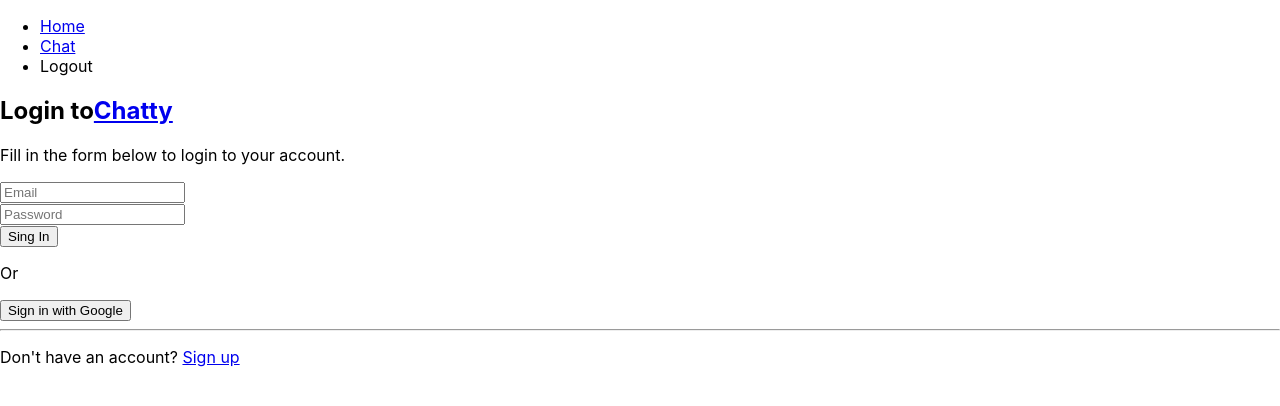
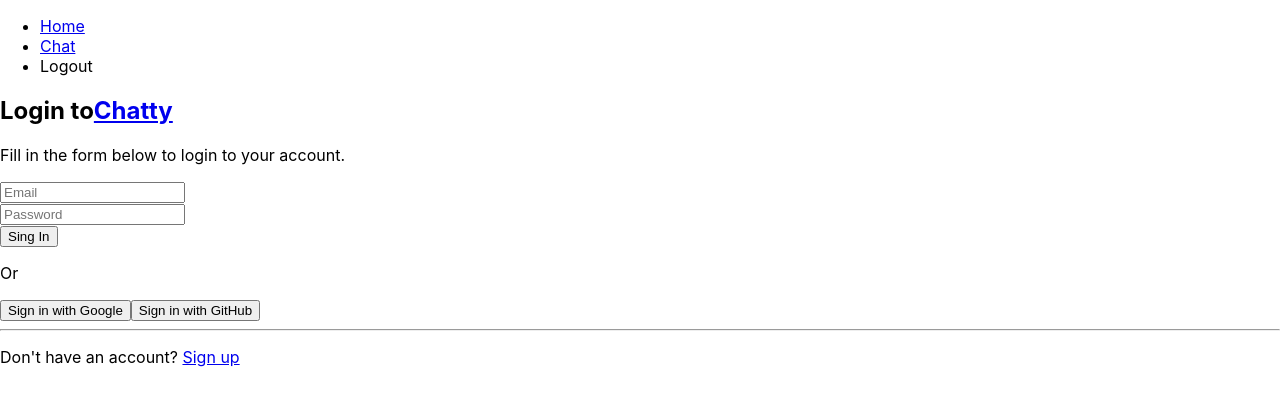
Before and after one commit to hahs-92/chatty-app, a React (Create React App) app: page /login in a window 1280 px wide. Shown: the top 406 px of the page. Built offline with nearby package versions, Linux system fonts and the light colour scheme; no server answers.

Commit message:
added: login with github implemementation

```diff
--- a/src/helpers/auth.js
+++ b/src/helpers/auth.js
@@ -3,11 +3,13 @@
     signInWithEmailAndPassword,
     signInWithPopup,
     GoogleAuthProvider,
+    GithubAuthProvider,
     signOut
 } from 'firebase/auth'
 import { auth } from '../services/firebase'
 
 export const provider = new GoogleAuthProvider()
+const gitHubProvider = new GithubAuthProvider()
 
 export const signup = async(email, password) => {
    return await createUserWithEmailAndPassword(auth, email, password)
@@ -22,6 +24,10 @@
     return await signInWithPopup(auth, provider)
 }
 
+export const signInWithGitHub = async() => {
+    return await signInWithPopup(auth, gitHubProvider)
+}
+
 
 export const logout = async() => {
     return await signOut(auth)
--- a/src/pages/Login.js
+++ b/src/pages/Login.js
@@ -1,8 +1,8 @@
 import { useState, useEffect } from 'react'
 import { Link, useNavigate } from 'react-router-dom'
-import { GoogleAuthProvider } from  'firebase/auth'
+import { GoogleAuthProvider, GithubAuthProvider } from  'firebase/auth'
 //helpers
-import { signin, signInWithGoogle } from '../helpers/auth'
+import { signin, signInWithGoogle, signInWithGitHub } from '../helpers/auth'
 
 export const Login = ({isAuth, setIsAuth}) => {
   const [ email, setEmail ] = useState("")
@@ -41,6 +41,21 @@
           // const email = error.email;
           // // The AuthCredential type that was used.
           // const credential = GoogleAuthProvider.credentialFromError(error);
+          setError(error.message)
+    }
+  }
+
+  const gitHubSignIn = async() => {
+    try {
+      const result = await signInWithGitHub()
+      const credential = GithubAuthProvider.credentialFromResult(result)
+      //const token = credential.accessToken
+      console.log(result.user)
+
+      //lo redirigido maunalmete
+      setIsAuth(true)
+
+    } catch (error) {
           setError(error.message)
     }
   }
@@ -86,6 +101,9 @@
           <button onClick={googleSignIn} type="button">
             Sign in with Google
           </button>
+          <button onClick={gitHubSignIn} type="button">
+            Sign in with GitHub
+          </button>
         </div>
 
         <hr />
--- a/src/pages/Signup.js
+++ b/src/pages/Signup.js
@@ -1,13 +1,14 @@
 import { useState } from 'react'
-import { Link } from 'react-router-dom'
+import { Link, useNavigate } from 'react-router-dom'
 //helpers
 import { signup } from '../helpers/auth'
 
-export const Signup = ({setIsAuth}) => {
+export const Signup = ({isAuth, setIsAuth}) => {
   const [ email, setEmail ] = useState("")
   const [ password, setPassword ] = useState("")
   const [ error, setError ] = useState(null)
 
+  const navigate = useNavigate()
 
   const handleOnSubmit = async(e) => {
     e.preventDefault()
@@ -16,6 +17,9 @@
     try {
       const userCredential = await signup(email,password)
       console.log(userCredential.user)
+      //
+      setIsAuth(true)
+      navigate("/")
     } catch (error) {
       setError(error.message)
     }
--- a/src/routes/App.js
+++ b/src/routes/App.js
@@ -42,7 +42,7 @@
       <Nav />
       <Routes>
       <Route path="/login" element={<Login isAuth={isAuth} setIsAuth={setIsAuth}/>}/>
-      <Route path="/signUp" element={<Signup />}/>
+      <Route path="/signUp" element={<Signup  setIsAuth={setIsAuth} />}/>
       <Route element={ <PrivateRoutes isAuth={isAuth} />}>
         <Route path="/" element={ <Home />}/>
         <Route path="/chat" element={ <Chat />}/>
```
